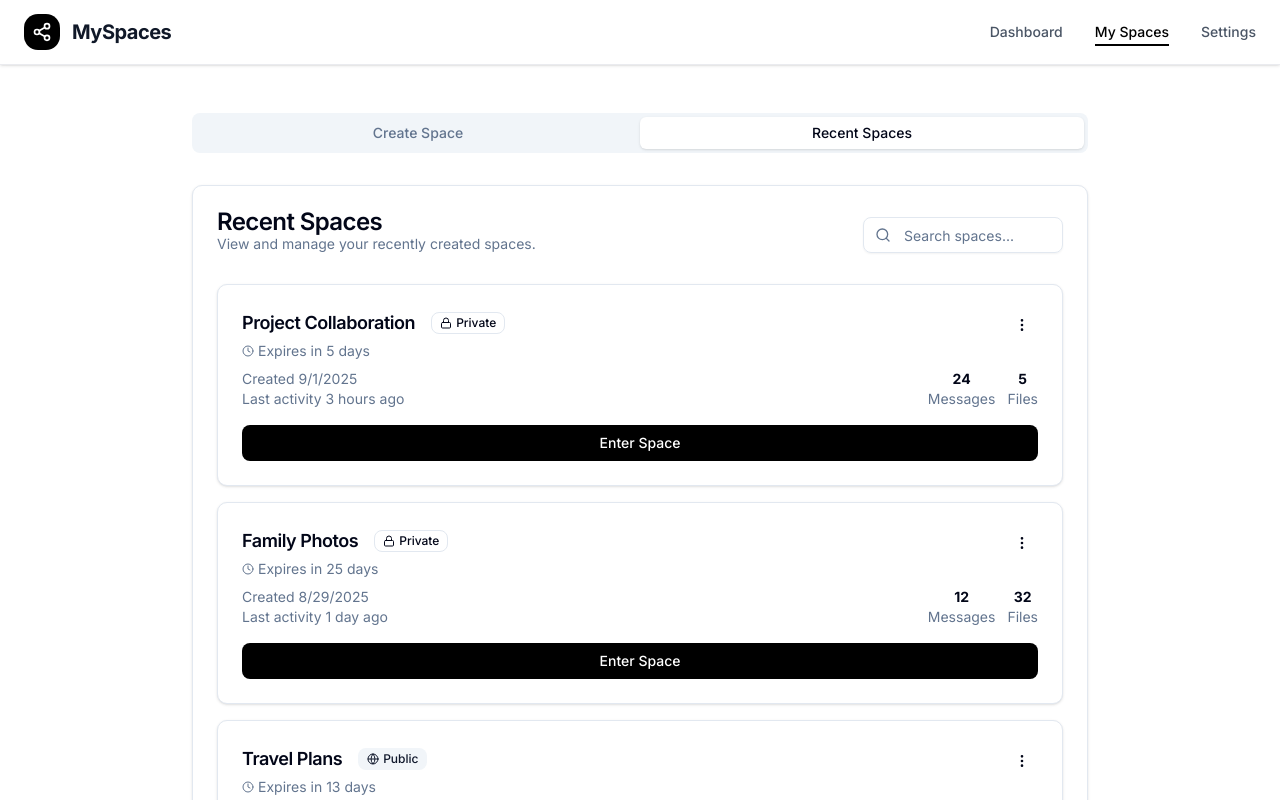
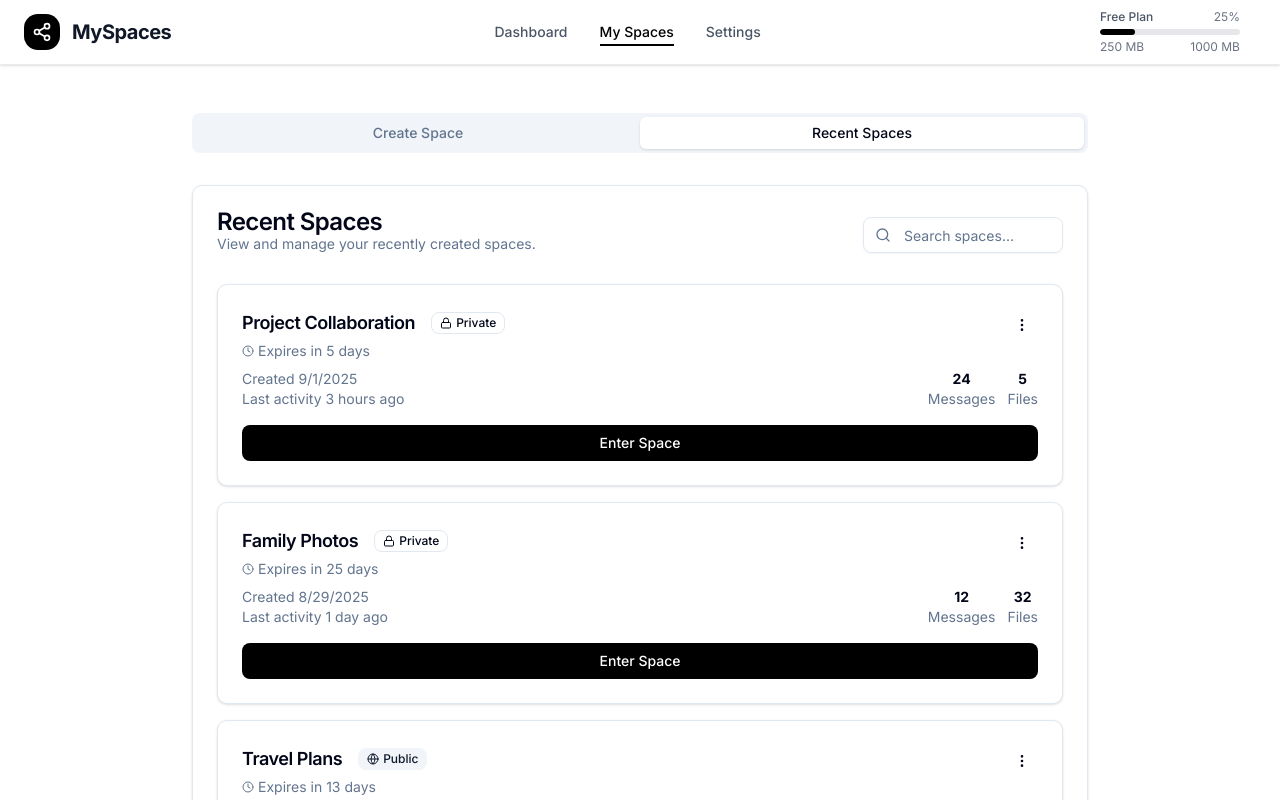
Before and after one commit to codewithfranciss/my-space-, a Next.js app: page /dashboard in a window 1280 px wide. Shown: the top 800 px of the page. Built offline with nearby package versions, Linux system fonts and the light colour scheme.

Commit message:
refactor dashboard header code

```diff
--- a/app/dashboard/page.tsx
+++ b/app/dashboard/page.tsx
@@ -3,6 +3,7 @@
 import type React from "react"
 import { getDaysUntilExpiration, formatDate, formatTimeAgo } from "@/lib/utils"
 import { RECENT_SPACES } from "@/lib/constant"
+import ResponsiveModernHeader from "@/components/shared /Header"
 import { useState } from "react"
 import Link from "next/link"
 import {
@@ -110,46 +111,7 @@ const setActiveTab = (tab: any) => { /* your function */ };
 
   return (
     <div className="flex min-h-screen flex-col">
-<header className="sticky top-0 z-50 w-full border-b border-gray-200/80 bg-white/95 backdrop-blur-md shadow-sm supports-[backdrop-filter]:bg-white/60">
-        <div className="mx-auto max-w-7xl flex h-16 items-center justify-between px-4 md:px-6">
-          {/* Logo */}
-          <div className="flex items-center gap-3">
-            <div className="p-2 rounded-xl bg-black text-white">
-              <Share2 className="h-5 w-5" />
-            </div>
-            <span className="text-xl font-bold text-gray-900 tracking-tight">MySpaces</span>
-          </div>
-
-          {/* Desktop Navigation */}
-          <nav className="hidden md:flex items-center gap-8">
-            <Link
-              href="/dashboard"
-              className="text-sm font-medium text-gray-600 hover:text-black transition-colors duration-200 relative group"
-            >
-              Dashboard
-              <span className="absolute -bottom-1 left-0 w-0 h-0.5 bg-black transition-all duration-200 group-hover:w-full"></span>
-            </Link>
-            <Link
-              href="/spaces"
-              className="text-sm font-medium text-black transition-colors duration-200 relative group"
-            >
-              My Spaces
-              <span className="absolute -bottom-1 left-0 w-full h-0.5 bg-black"></span>
-            </Link>
-            <Link
-              href="/settings"
-              className="text-sm font-medium text-gray-600 hover:text-black transition-colors duration-200 relative group"
-            >
-              Settings
-              <span className="absolute -bottom-1 left-0 w-0 h-0.5 bg-black transition-all duration-200 group-hover:w-full"></span>
-            </Link>
-          </nav>
-
-          {/* Storage & Upgrade Section */}
-
-        </div>
-      </header>
-
+     <ResponsiveModernHeader />
       <main className="flex-1 container py-12 mx-auto">
         <div className="max-w-4xl mx-auto">
           <Tabs defaultValue="recent" className="max-w-5xl">
--- a/components/shared /Header.tsx
+++ b/components/shared /Header.tsx
@@ -77,111 +77,6 @@ export default function ResponsiveModernHeader() {
                 </div>
               </div>
             </div>
-
-
-          {/* Upgrade Button - Hidden on Small Screens */}
-          <Button
-            variant="outline"
-            size="sm"
-            className="hidden sm:flex px-3 py-2 border-black text-black hover:bg-black hover:text-white transition-all duration-200 font-medium rounded-xl"
-            asChild
-          >
-            <Link href="/upgrade">
-              <span className="hidden md:inline">Upgrade Plan</span>
-              <span className="md:hidden">Upgrade</span>
-            </Link>
-          </Button>
-
-          {/* Mobile Menu Toggle */}
-          <div className="lg:hidden">
-            <Sheet open={showMobileMenu} onOpenChange={setShowMobileMenu}>
-              <SheetTrigger asChild>
-                <Button variant="ghost" size="icon" className="p-2 hover:bg-gray-100 transition-colors">
-                  <Menu className="h-5 w-5" />
-                </Button>
-              </SheetTrigger>
-
-              <SheetContent
-                side="right"
-                className="w-[280px] sm:w-[320px] p-0 bg-white border-l border-gray-200 shadow-xl"
-              >
-                {/* Mobile Header */}
-                <SheetHeader className="px-6 py-5 bg-gray-50 border-b border-gray-200">
-                  <div className="flex items-center justify-between">
-                    <div>
-                      <SheetTitle className="text-lg font-semibold text-gray-900">
-                        Navigation
-                      </SheetTitle>
-                    </div>
-                    <div className="w-10 h-10 bg-white rounded-xl shadow-sm border border-gray-200 flex items-center justify-center">
-                      <div className="w-4 h-4 bg-black rounded-full"></div>
-                    </div>
-                  </div>
-                </SheetHeader>
-
-                <div className="px-6 py-6 space-y-8">
-                  {/* Mobile Storage Info */}
-
-                  {/* Mobile Navigation */}
-                  <div className="space-y-4">
-
-                    <div className="space-y-2">
-                      {navigationItems.map((item) => {
-                        const Icon = item.icon
-                        return (
-                          <SheetClose key={item.href} asChild>
-                            <Button
-                              variant="ghost"
-                              className={`w-full justify-start h-12 px-3 rounded-xl transition-all duration-200 group ${
-                                item.isActive
-                                  ? 'bg-black text-white hover:bg-gray-800'
-                                  : 'hover:bg-gray-100 text-gray-700'
-                              }`}
-                              asChild
-                            >
-                              <Link href={item.href} className="flex items-center w-full">
-                                <div className={`mr-3 p-1.5 rounded-lg transition-colors ${
-                                  item.isActive
-                                    ? 'bg-white/20 text-white'
-                                    : 'bg-gray-100 text-gray-600 group-hover:bg-gray-200'
-                                }`}>
-                                  <Icon className="h-4 w-4" />
-                                </div>
-                                <span className="font-medium">{item.label}</span>
-                              </Link>
-                            </Button>
-                          </SheetClose>
-                        )
-                      })}
-                    </div>
-                     <div className="p-4 bg-gray-50 rounded-xl border border-gray-200">
-                    <div className="flex items-center justify-between mb-3">
-                      <span className="text-sm font-medium text-gray-700">Storage Usage</span>
-                      <span className="text-sm font-medium text-gray-900">{calculateStoragePercentage()}%</span>
-                    </div>
-                    <div className="h-2 w-full rounded-full bg-gray-200 overflow-hidden mb-2">
-                      <div
-                        className="h-full rounded-full bg-black transition-all duration-300"
-                        style={{ width: `${calculateStoragePercentage()}%` }}
-                      ></div>
-                    </div>
-                    <div className="flex justify-between">
-                      <span className="text-xs text-gray-500">{USER.storageUsed} MB used</span>
-                      <span className="text-xs text-gray-500">{USER.storageLimit} MB total</span>
-                    </div>
-                  </div>
-
-                  </div>
-
-                  {/* Mobile Quick Actions */}
-
-                </div>
-
-                {/* Mobile Footer */}
-
-              </SheetContent>
-            </Sheet>
-          </div>
         </div>
       </div>
     </header>
```
Also changed, not shown: components/shared /header/mobile.tsx (added).
